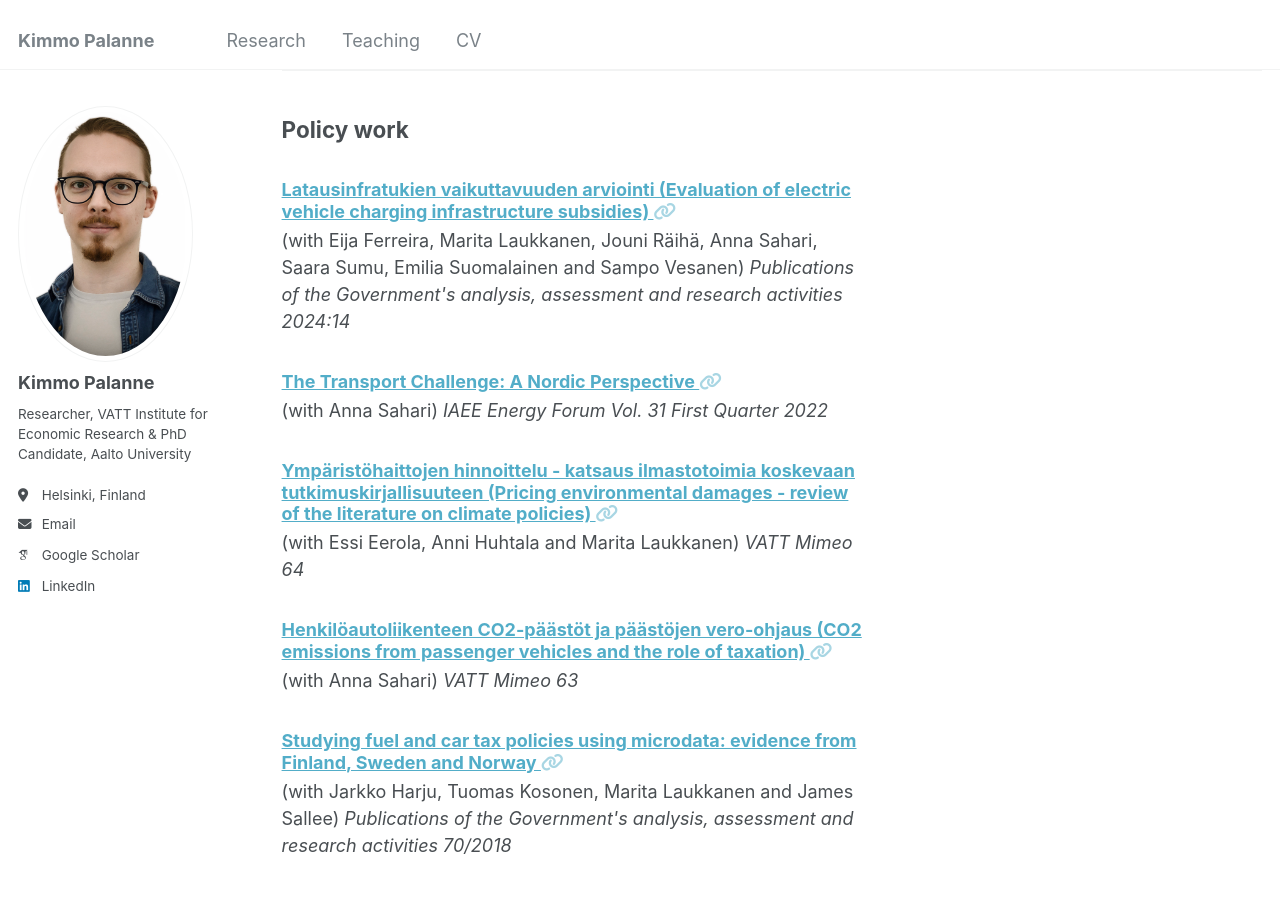
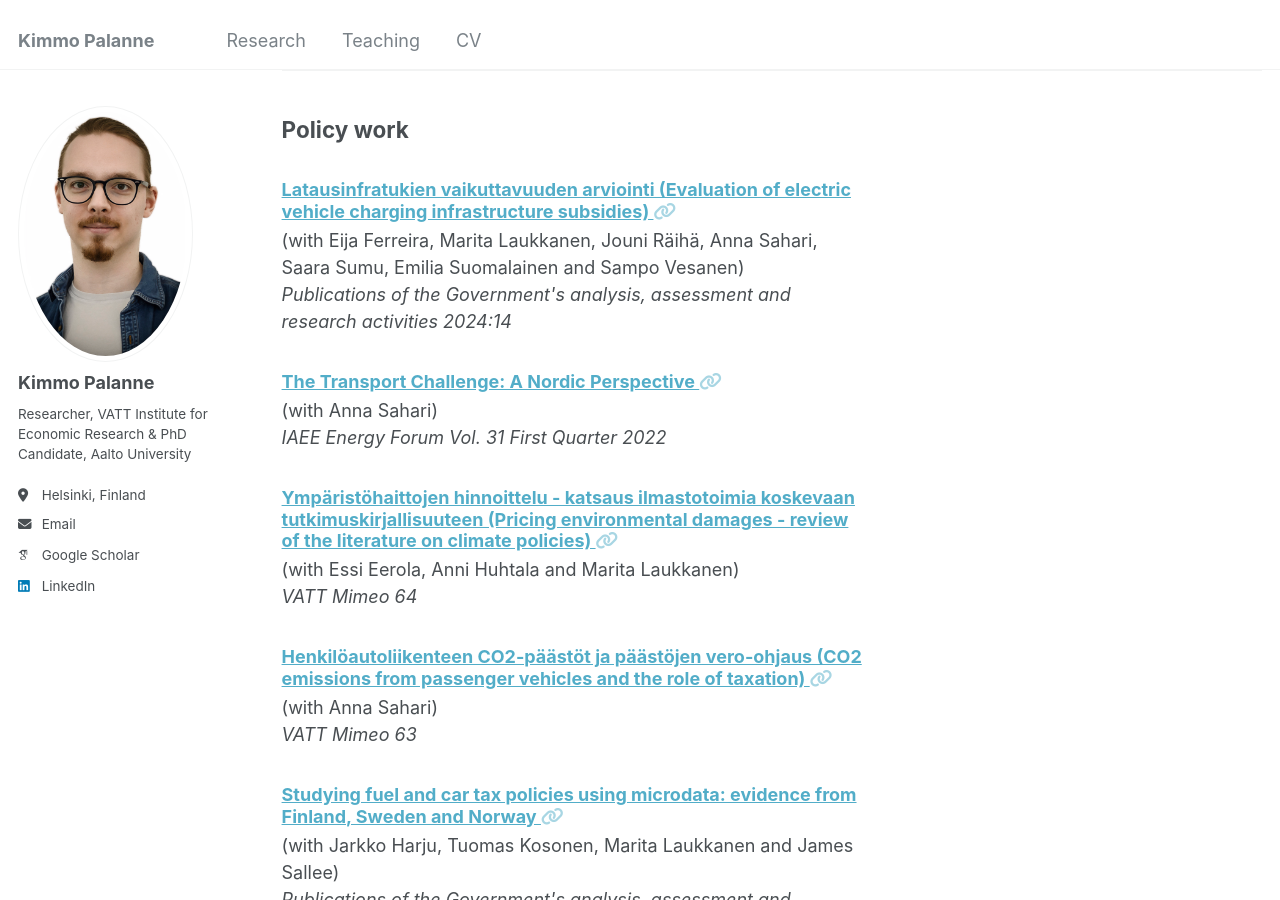
Before and after one commit to kimmopalanne/kimmopalanne.github.io, a Jekyll site: the page built from _pages/research.md, in a window 1280 px wide and 900 px high, scrolled down 782 px. Built offline with Jekyll 4.4.1, drawn with Linux system fonts in a browser that asks for light colours; some web fonts are replaced.

Commit message:
Update archive-single.html

```diff
--- a/_includes/archive-single.html
+++ b/_includes/archive-single.html
@@ -34,12 +34,10 @@
       {% endif %}
     </h3>
 
-    {% if post.author %}
+    {% if post.author and post.venue %}
+        {{ post.author }}<br><em>{{ post.venue }}</em>
+    {% elsif post.author %}
         {{ post.author }}
-    {% endif %}
-
-    {% if post.venue %}
-        <em>{{ post.venue }}</em>
     {% endif %}
 
     {% if post.abstract %}
```
